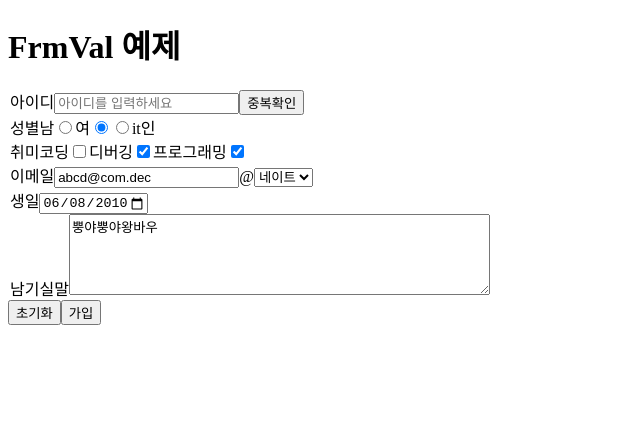
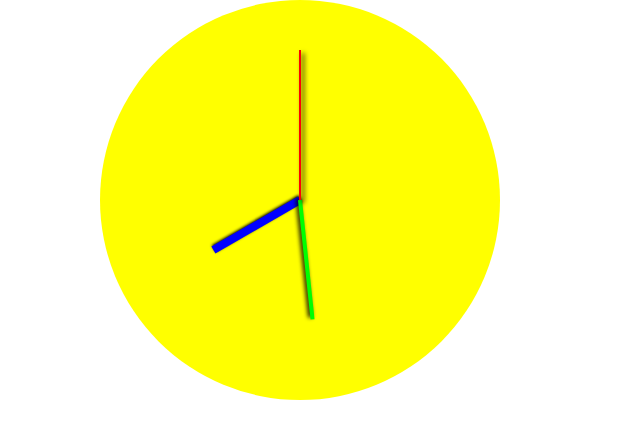
Before and after one commit to jx007s/onop2025_05_react, a React (Create React App) app in the folder myprj/: page / in a window 1280 px wide. Shown: the top 438 px of the page, without its empty margins (0-640 px from the left). Built offline with nearby package versions, Linux system fonts and the light colour scheme.

Commit message:
특강2_7

```diff
--- a/myprj/src/App.js
+++ b/myprj/src/App.js
@@ -5,9 +5,11 @@
 // import Comp from "./basic/Comp";
 // import PropApp from "./props_p/PropApp";
 // import FruitList from "./props_p/FruitList";
-//import Renders from "./state_p/Renders";
-//import Frm from "./form_p/Frm";
-import FrmVal from "./form_p/FrmVal";
+// import Renders from "./state_p/Renders";
+// import Frm from "./form_p/Frm";
+// import FrmVal from "./form_p/FrmVal";
+import EffectGo from "./state_p/EffectGo";
+import EffectClock from "./state_p/EffectClock";
 
 
 function App() {
@@ -32,8 +34,10 @@ function App() {
 
     <Renders name3="ccc" nn5="eee" />
     <Frm/>
-      */}
     <FrmVal/>
+    <EffectGo/>
+          */}
+    <EffectClock/>
     </>
   );
 }
--- /dev/null
+++ b/myprj/src/state_p/EffectClock.js
@@ -0,0 +1,46 @@
+import {useState, useEffect} from 'react';
+import stst from './clock.module.css'
+
+function EffectClock(props) {
+
+    const [sec, setSec] = useState(new Date().getSeconds())
+    const [minn, setMinn] = useState(new Date().getMinutes())
+    const [hour, setHour] = useState(new Date().getHours()%12)
+
+    // 밀리초 간격으로 함수 실행
+    //setInterval( 함수  ,밀리초 )
+
+    //갱신시 계속 실행함
+    // const timer = setInterval(()=>{
+    //     setSec(sec+1)
+    // },1000)
+    // //종료시키면 아예 실행을 안함
+    // clearInterval(timer)
+
+    useEffect(()=>{
+        const timer = setInterval(()=>{
+            //시
+            //분
+            //console.log(hour)
+            setHour(new Date().getHours()%12)
+            setMinn(new Date().getMinutes())
+            setSec(new Date().getSeconds())  //초
+        },1000)
+
+
+        //cleanup ::  화면 종료시에 실행 -->  timer종료
+        return ()=>{clearInterval(timer)}
+    },[])
+    let hourDeg = hour * 30
+    let minnDeg = minn * 6
+    let secDeg = sec * 6
+    return (
+        <div className={stst.wrapper}>
+            <div className={stst.hour}  style={{transform: `rotate(${hourDeg}deg)`}}/>
+            <div className={stst.minn}  style={{transform: `rotate(${minnDeg}deg)`}}/>
+           <div className={stst.sec}  style={{transform: `rotate(${secDeg}deg)`}}/>
+        </div>
+    );
+}
+
+export default EffectClock;
--- /dev/null
+++ b/myprj/src/state_p/EffectGo.js
@@ -0,0 +1,45 @@
+import {useState, useEffect} from 'react';
+
+function EffectGo(props) {
+
+    //state
+    const [cnt, setCnt] = useState(0)
+    const [pname, setPname] = useState("원빈")
+    const [age, setAge] = useState(45)
+
+    useEffect(()=>{
+        //렌더링시 자동호출
+        console.log("useEffect 실행1")
+    })
+
+    useEffect(()=>{
+        //최초 렌더링시 1회호출
+        console.log("useEffect 실행2")
+    },[])
+
+    useEffect(()=>{
+        //특정 state 변경시 실행
+        console.log("useEffect 실행3 : pname, cnt")
+    },[pname, cnt])
+
+    useEffect(()=>{
+        //특정 state 변경시 실행
+        console.log("useEffect 실행4 : age")
+    },[age])
+
+    function onPname(e){
+        setPname(e.target.value)
+    }
+
+    return (
+        <div>
+            <h1>EffectGo 실행</h1>
+            <p>cnt : {cnt}</p>
+            <p>pname : <input value={pname} onChange={onPname} /></p>
+            <p>age : <input value={age} onChange={ (e)=>setAge(e.target.value) }/></p>
+            <button onClick={()=>setCnt(cnt+1)}>카운트증가</button>
+        </div>
+    );
+}
+
+export default EffectGo;
--- /dev/null
+++ b/myprj/src/state_p/clock.module.css
@@ -0,0 +1,44 @@
+*{
+    margin:0;
+    padding:0;
+
+}
+.wrapper{
+    position: relative;
+    left: 100px;
+    width: 400px;
+    height: 400px;
+    border-radius: 200px;
+    background-color: #ff0;
+}
+
+.wrapper > .sec{
+    position: absolute;
+    top:50px;
+    left: 199px;
+    width: 2px;
+    height: 150px;
+    background-color: #f00;
+    transform-origin: bottom center;
+    box-shadow: 3px 3px 5px #000;
+}
+.wrapper > .minn{
+    position: absolute;
+    top:80px;
+    left: 198px;
+    width: 4px;
+    height: 120px;
+    background-color: #0f0;
+    transform-origin: bottom center;
+    box-shadow: 2px 2px 4px #000;
+}
+.wrapper > .hour{
+    position: absolute;
+    top:100px;
+    left: 196px;
+    width: 8px;
+    height: 100px;
+    background-color: #00f;
+    transform-origin: bottom center;
+    box-shadow: 1px 1px 3px #000;
+}
```
